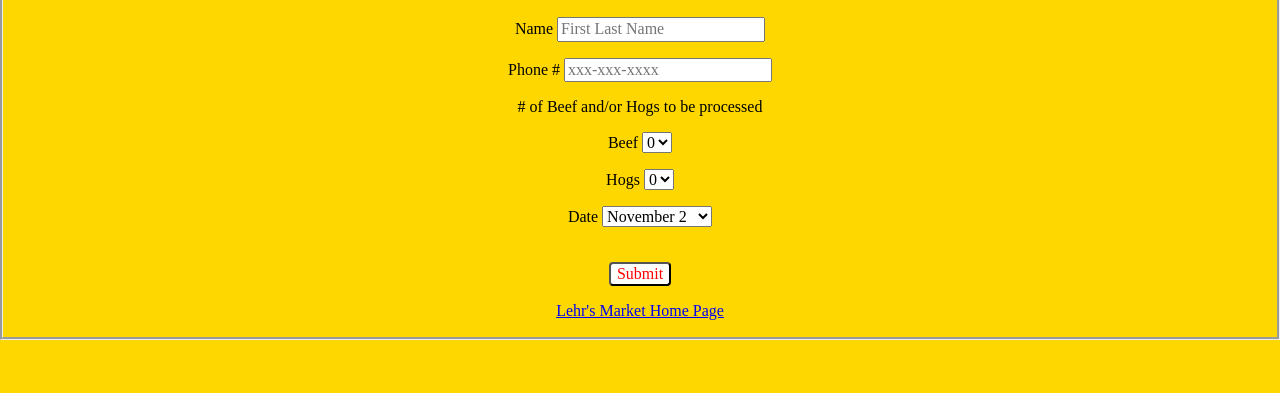
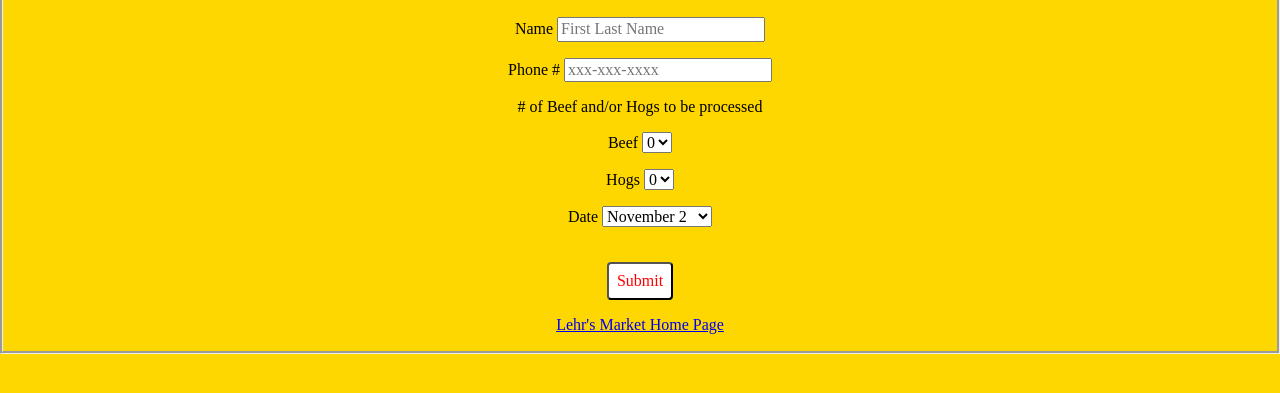
Before and after one commit to swic-cis-177/mt-project-ChrisLong79, a website: page index.html in a window 1280 px wide. Shown: the part 113-506 px from the top of the page. Drawn offline with nearby package versions, Linux system fonts and the light colour scheme.

Commit message:
additional style on button

```diff
--- a/style.css
+++ b/style.css
@@ -21,9 +21,11 @@ button {
   background-color: white;
   border-radius: 4px;
   color: red;
+  cursor: pointer;
+  padding: 0.5rem;
 }
 button:hover {
-  background-color: black;
+  background-color: red;
   color: white;
   text-align: center;
 }
```
